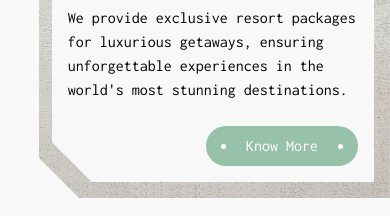
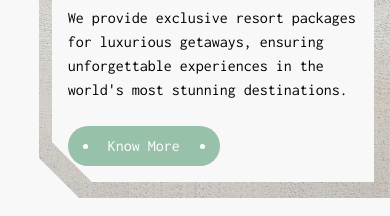
Before and after one commit to ShuaibAfnanSk/alchemy_odyssey, a React (Vite) app: page / in a window 390 px wide. Shown: the part 4560-4776 px from the top of the page. Built offline with nearby package versions, Linux system fonts and the light colour scheme.

Commit message:
adds route to know more button of about page

```diff
--- a/src/components/IndexRest.jsx
+++ b/src/components/IndexRest.jsx
@@ -4,6 +4,7 @@ import ResortIndex from "./ResortIndex";
 import CountryIndex from "./CountryIndex";
 import Activities from "./Activities";
 import Subscribe from "./Subscribe";
+import { Link } from "react-router-dom";
 
 const IndexRest = () => {
     return (
@@ -33,7 +34,7 @@ const IndexRest = () => {
                     <div className="flex basis-[50%] box absolute right-0 p-4 md:relative items-end md:items-center justify-end md:justify-center">
                         <div className="flex bg-[#f8f8f8] p-4 md:relative clipbox md:p-0 w-[90%] md:w-fit h-fit md:bg-none flex-col gap-6">
                             <p className="w-full md:w-[350px]">We provide exclusive resort packages for luxurious getaways, ensuring unforgettable experiences in the world's most stunning destinations.</p>
-                            <button className="button self-end md:self-auto">Know More</button>
+                            <Link to={"/about"}><button className="button self-end md:self-auto">Know More</button></Link>
                         </div>
                     </div>
                 </div>
```
